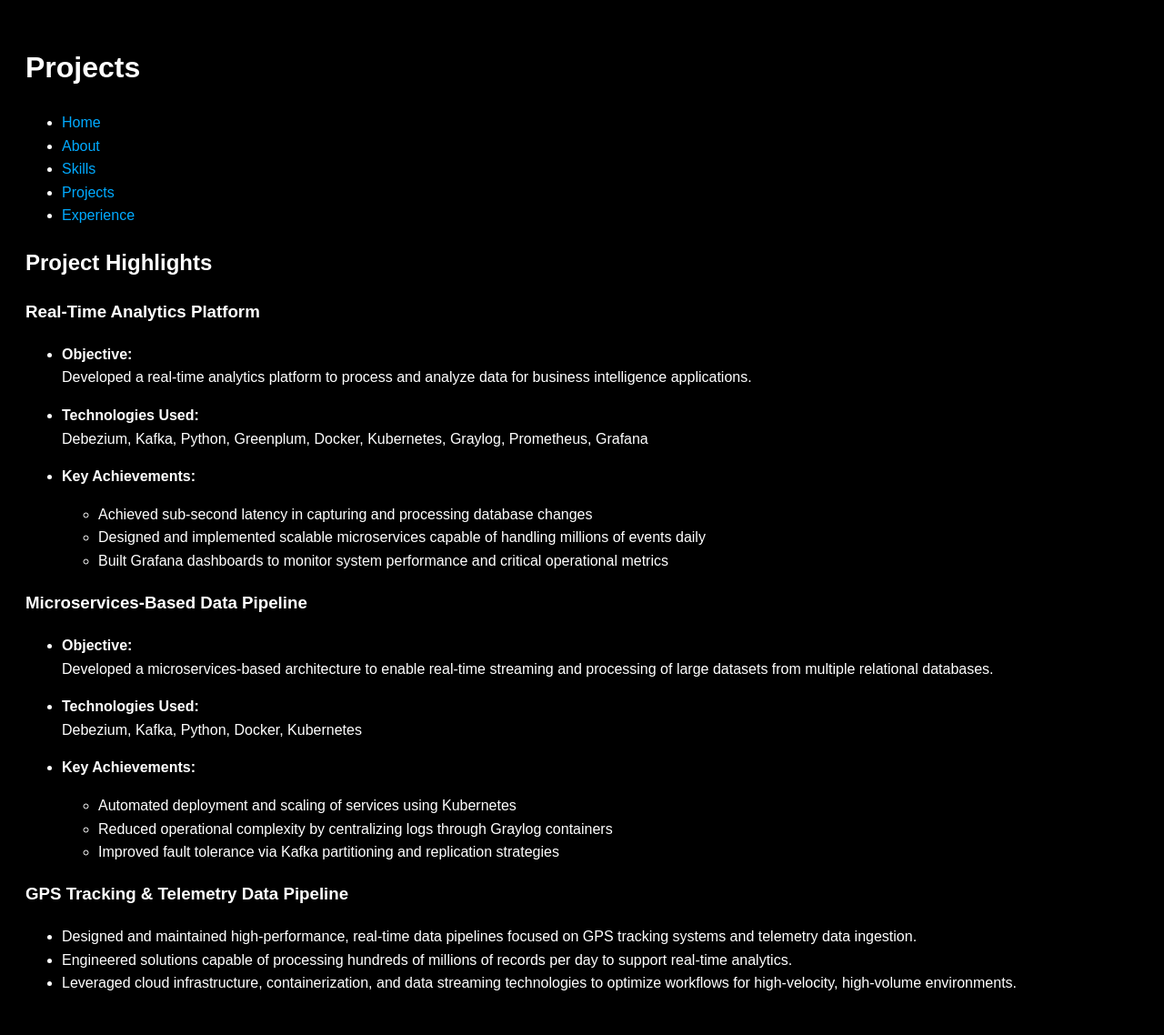
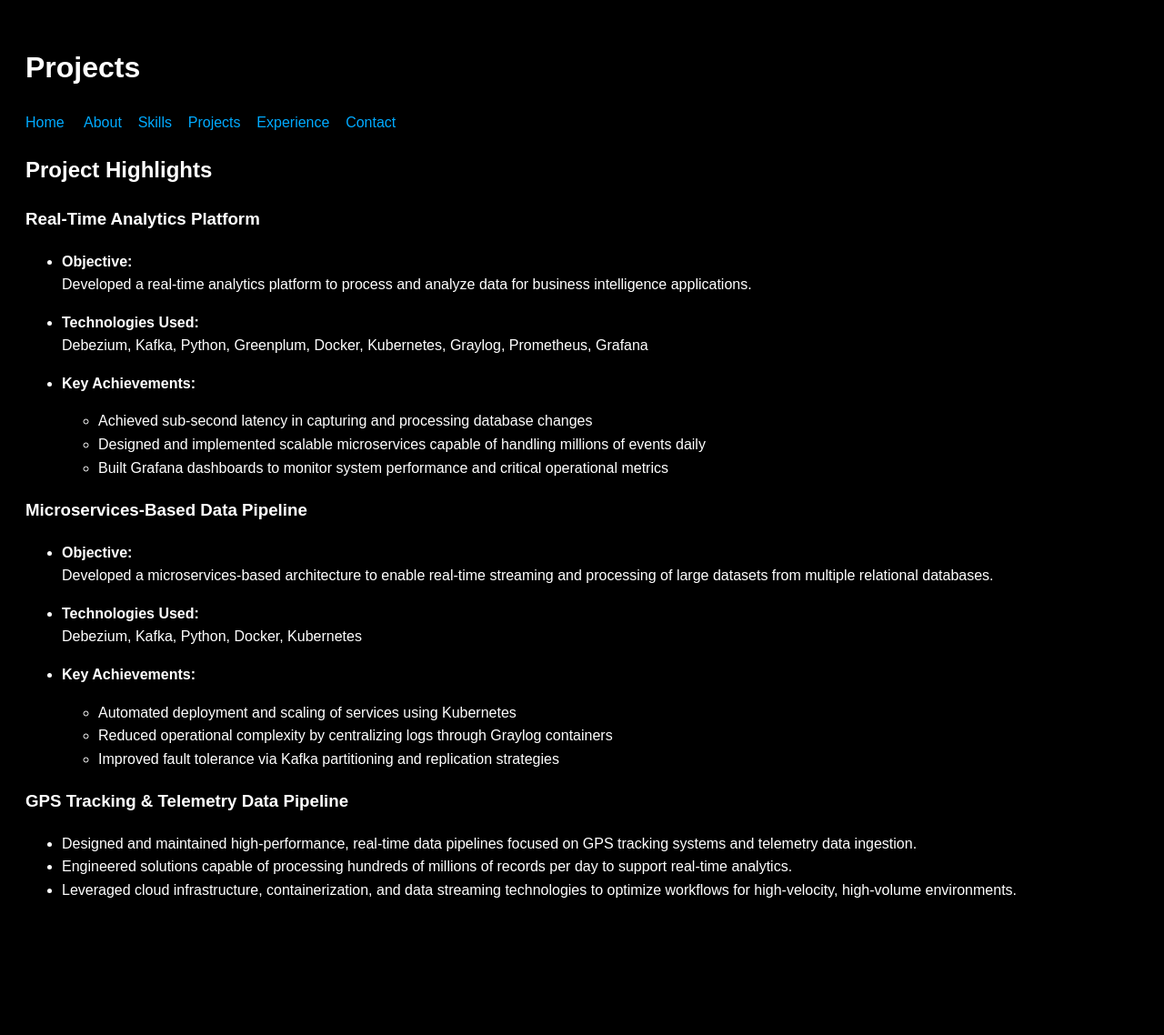
Before and after one commit to floyd011/datameshsync, a Jekyll site: the page built from projects.md, in a window 1280 px wide. Shown: the whole page at 91% size. Built offline with Jekyll 4.4.1, drawn with Linux system fonts in a browser that asks for light colours; our own code applies the rules of GitHub Pages for plain Markdown files; after the commit the page ends 1036 px from its top, so only the background shows below that.

Commit message:
Update projects.md

```diff
--- a/projects.md
+++ b/projects.md
@@ -1,10 +1,6 @@
 # Projects
 
-- [Home](index.md)
-- [About](about.md)
-- [Skills](skills.md)
-- [Projects](projects.md)
-- [Experience](expirience.md)
+[Home](index.md) &nbsp; &nbsp; [About](about.md) &nbsp; &nbsp;[Skills](skills.md) &nbsp; &nbsp;[Projects](projects.md) &nbsp; &nbsp;[Experience](expirience.md) &nbsp; &nbsp;[Contact](#contact)
 
 ## Project Highlights
 
```
